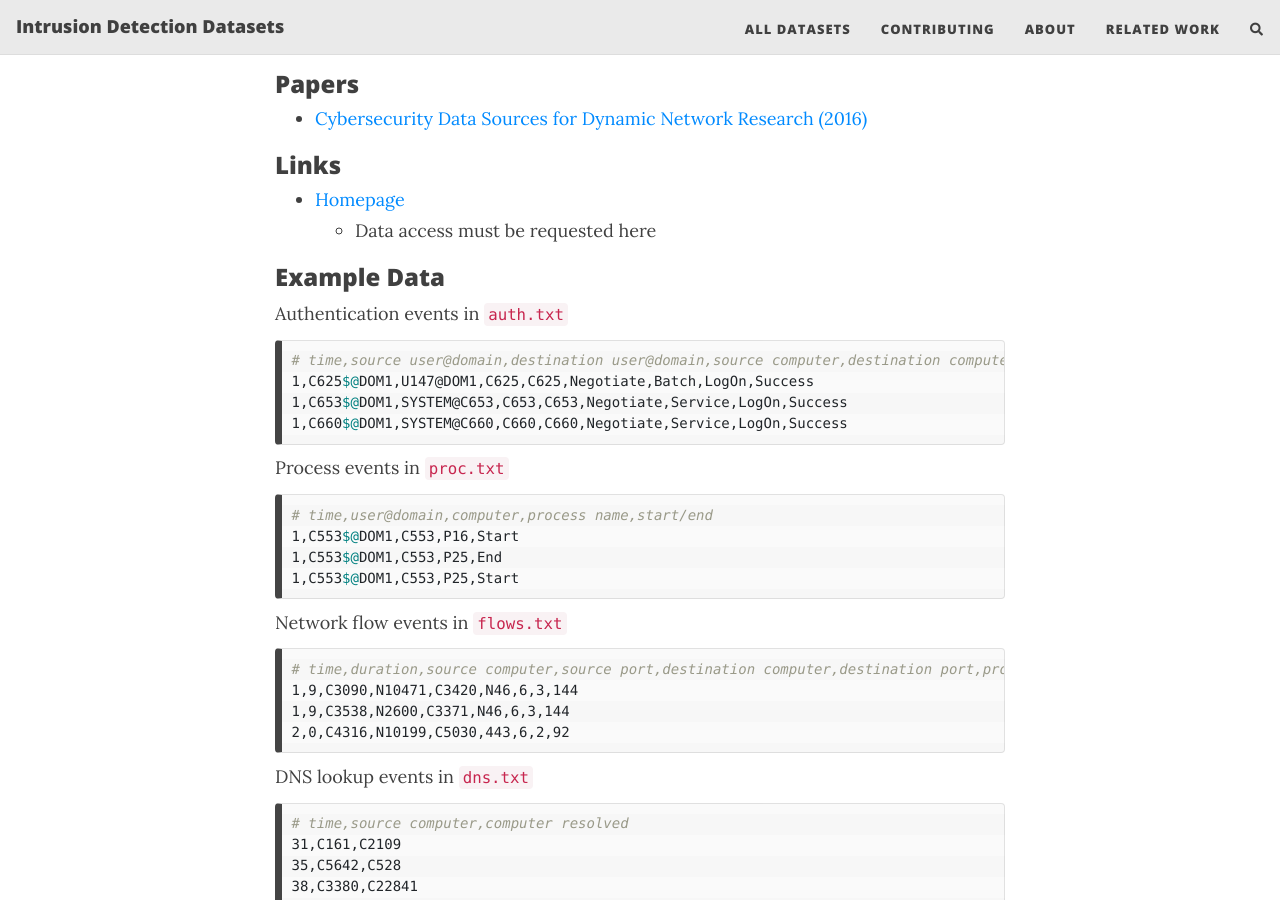
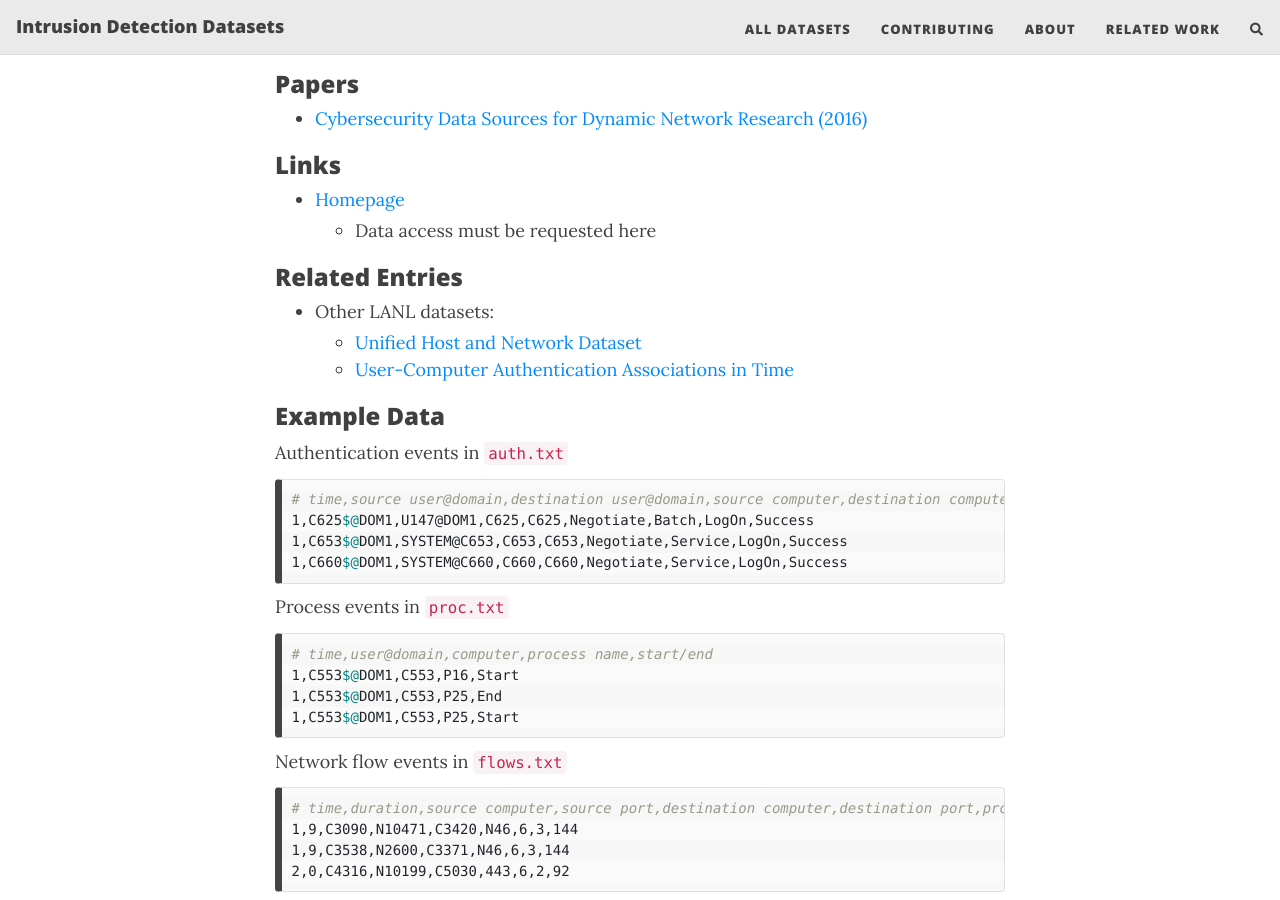
Before and after one commit to fkie-cad/COMIDDS, a Jekyll site: the page built from content/datasets/comp_multi_source_cybersec_events.md, in a window 1280 px wide and 900 px high, scrolled down 2449 px. Built offline with Jekyll 4.4.1, drawn with Linux system fonts in a browser that asks for light colours; nearby versions of some CDN libraries; comment, search, counter and statistics services are not loaded.

Commit message:
Add related entries

```diff
--- a/content/datasets/comp_multi_source_cybersec_events.md
+++ b/content/datasets/comp_multi_source_cybersec_events.md
@@ -82,6 +82,11 @@ or correlated.
 - [Homepage](https://csr.lanl.gov/data/cyber1/)
     - Data access must be requested here
 
+### Related Entries
+- Other LANL datasets:
+    - [Unified Host and Network Dataset](unified_host_and_network_dataset.md)
+    - [User-Computer Authentication Associations in Time](user_computer_associations.md)
+
 ### Example Data
 
 Authentication events in `auth.txt`
```
Also changed, not shown: content/datasets/unified_host_and_network_dataset.md (+5 -0 lines).
